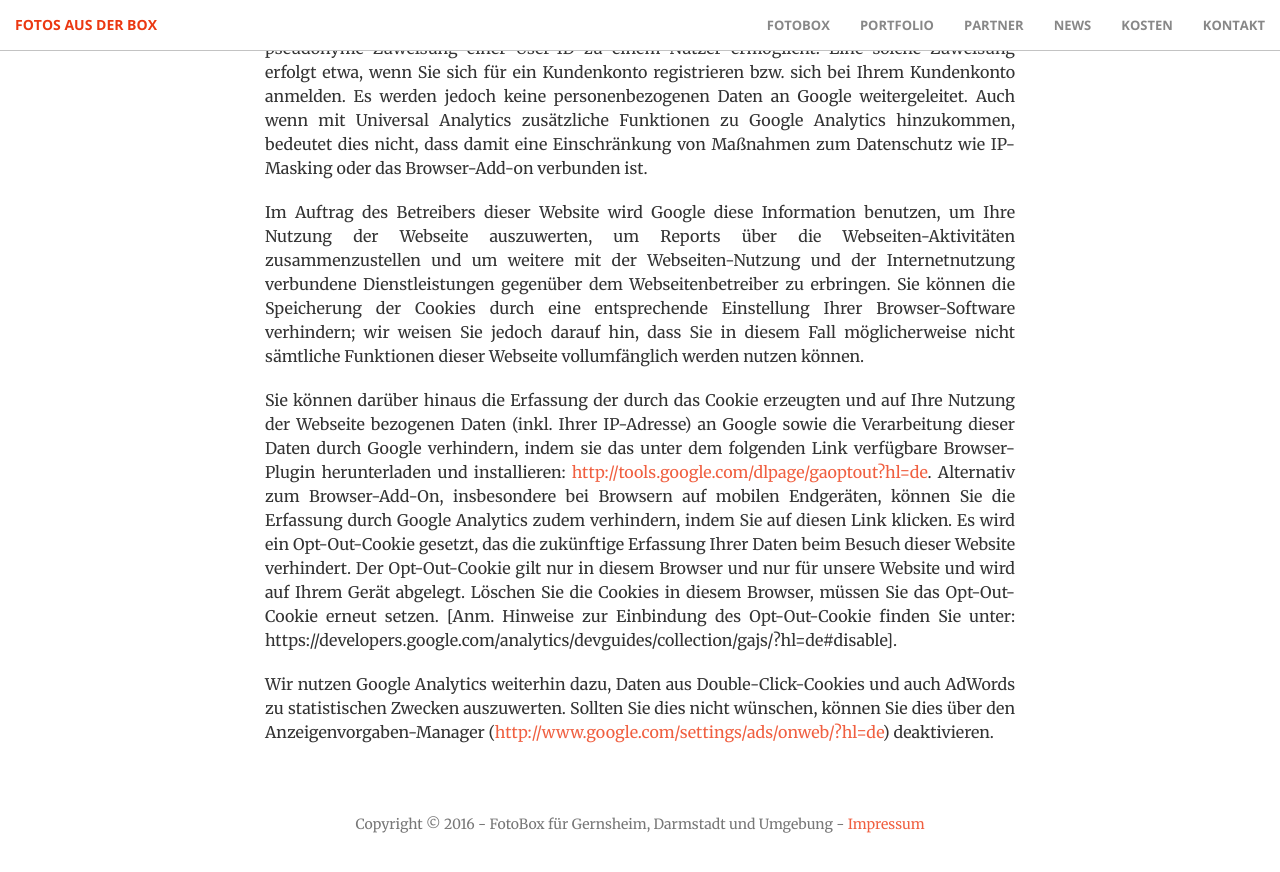
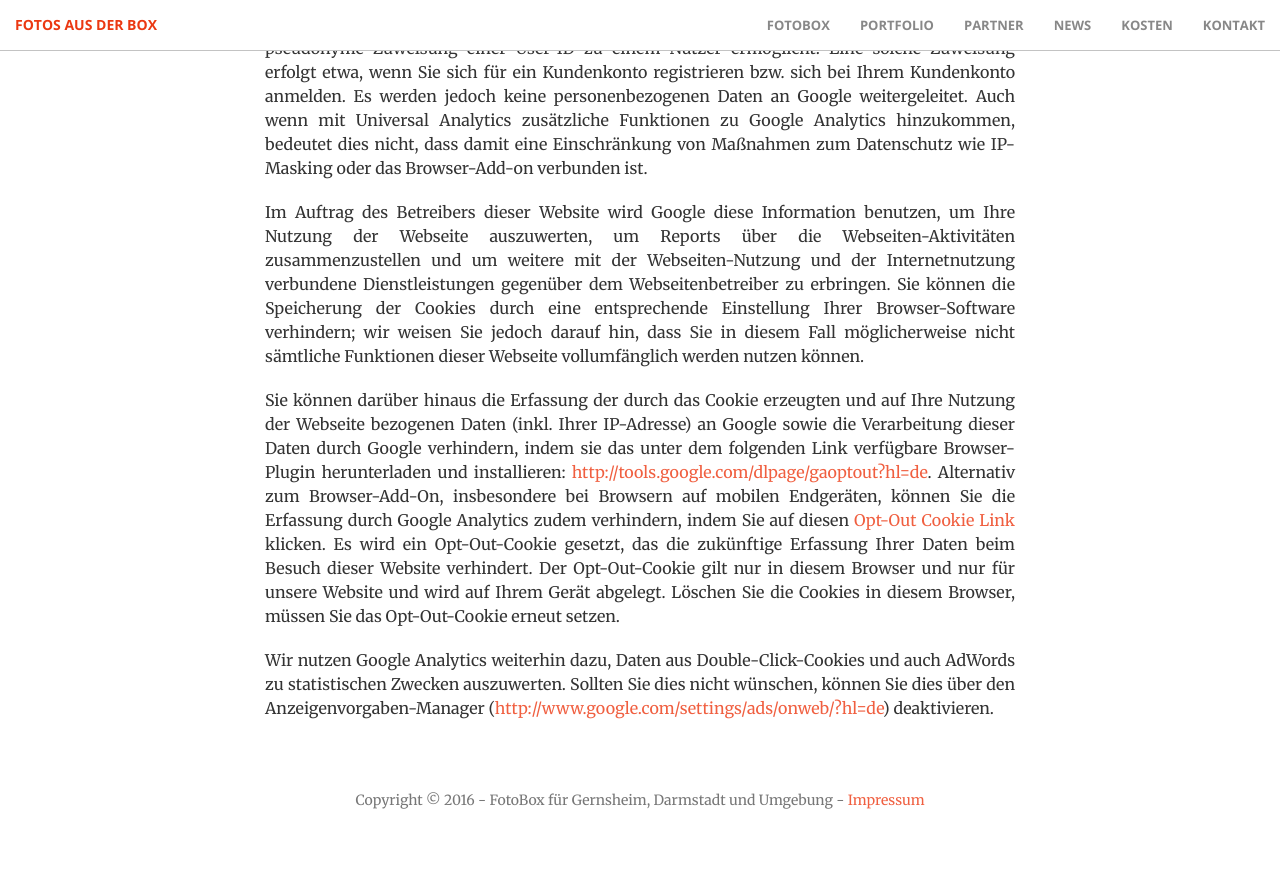
Before and after one commit to wetty/fotoboxo, a Jekyll site: the page built from impressum/index.md, in a window 1280 px wide and 900 px high, scrolled down 2498 px. Shown: the top 872 px of the window. Built offline with Jekyll 4.4.1, drawn with Linux system fonts in a browser that asks for light colours.

Commit message:
anm. entfernt

```diff
--- a/impressum/index.md
+++ b/impressum/index.md
@@ -64,7 +64,7 @@ Wir verwenden Google Analytics einschließlich der Funktionen von Universal Anal
 
 Im Auftrag des Betreibers dieser Website wird Google diese Information benutzen, um Ihre Nutzung der Webseite auszuwerten, um Reports über die Webseiten-Aktivitäten zusammenzustellen und um weitere mit der Webseiten-Nutzung und der Internetnutzung verbundene Dienstleistungen gegenüber dem Webseitenbetreiber zu erbringen. Sie können die Speicherung der Cookies durch eine entsprechende Einstellung Ihrer Browser-Software verhindern; wir weisen Sie jedoch darauf hin, dass Sie in diesem Fall möglicherweise nicht sämtliche Funktionen dieser Webseite vollumfänglich werden nutzen können.
 
-Sie können darüber hinaus die Erfassung der durch das Cookie erzeugten und auf Ihre Nutzung der Webseite bezogenen Daten (inkl. Ihrer IP-Adresse) an Google sowie die Verarbeitung dieser Daten durch Google verhindern, indem sie das unter dem folgenden Link verfügbare Browser-Plugin herunterladen und installieren: [http://tools.google.com/dlpage/gaoptout?hl=de](http://tools.google.com/dlpage/gaoptout?hl=de). Alternativ zum Browser-Add-On, insbesondere bei Browsern auf mobilen Endgeräten, können Sie die Erfassung durch Google Analytics zudem verhindern, indem Sie auf diesen Link klicken. Es wird ein Opt-Out-Cookie gesetzt, das die zukünftige Erfassung Ihrer Daten beim Besuch dieser Website verhindert. Der Opt-Out-Cookie gilt nur in diesem Browser und nur für unsere Website und wird auf Ihrem Gerät abgelegt. Löschen Sie die Cookies in diesem Browser, müssen Sie das Opt-Out-Cookie erneut setzen. [Anm. Hinweise zur Einbindung des Opt-Out-Cookie finden Sie unter: https://developers.google.com/analytics/devguides/collection/gajs/?hl=de#disable].
+Sie können darüber hinaus die Erfassung der durch das Cookie erzeugten und auf Ihre Nutzung der Webseite bezogenen Daten (inkl. Ihrer IP-Adresse) an Google sowie die Verarbeitung dieser Daten durch Google verhindern, indem sie das unter dem folgenden Link verfügbare Browser-Plugin herunterladen und installieren: [http://tools.google.com/dlpage/gaoptout?hl=de](http://tools.google.com/dlpage/gaoptout?hl=de). Alternativ zum Browser-Add-On, insbesondere bei Browsern auf mobilen Endgeräten, können Sie die Erfassung durch Google Analytics zudem verhindern, indem Sie auf diesen <a href="javascript:gaOptout()">Opt-Out Cookie Link</a> klicken. Es wird ein Opt-Out-Cookie gesetzt, das die zukünftige Erfassung Ihrer Daten beim Besuch dieser Website verhindert. Der Opt-Out-Cookie gilt nur in diesem Browser und nur für unsere Website und wird auf Ihrem Gerät abgelegt. Löschen Sie die Cookies in diesem Browser, müssen Sie das Opt-Out-Cookie erneut setzen.
 
 Wir nutzen Google Analytics weiterhin dazu, Daten aus Double-Click-Cookies und auch AdWords zu statistischen Zwecken auszuwerten. Sollten Sie dies nicht wünschen, können Sie dies über den Anzeigenvorgaben-Manager ([http://www.google.com/settings/ads/onweb/?hl=de](http://www.google.com/settings/ads/onweb/?hl=de)) deaktivieren.
 
```
